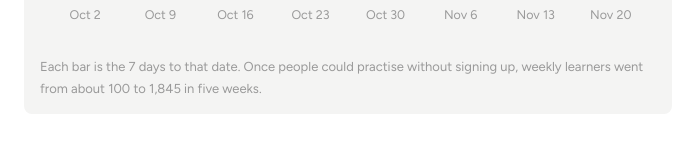
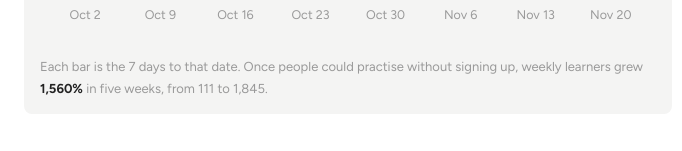
Before and after one commit to johnbr0phy/jbnet, a plain HTML site: page ai-lab/tigertest-million/index.html in a window 1280 px wide. Shown: the part 1080-1231 px from the top of the page, 292-974 px from the left. Drawn offline with Linux system fonts and the light colour scheme.

Commit message:
Tigertest article: weekly learners caption says 1,560% growth (#35)
Claude-Session: https://claude.ai/code/session_01BKb6JnaKtRpLvpewDJqmDn

Co-authored-by: Claude <noreply@anthropic.com>

```diff
--- a/ai-lab/tigertest-million/index.html
+++ b/ai-lab/tigertest-million/index.html
@@ -117,7 +117,7 @@
 <line class="marker" x1="242.0" x2="242.0" y1="26" y2="252"/>
 <text class="mlab" x="248.0" y="36">No sign-up needed</text>
 </svg>
-    <figcaption>Each bar is the 7 days to that date. Once people could practise without signing up, weekly learners went from about 100 to 1,845 in five weeks.</figcaption>
+    <figcaption>Each bar is the 7 days to that date. Once people could practise without signing up, weekly learners grew <strong>1,560%</strong> in five weeks, from 111 to 1,845.</figcaption>
   </figure>
 
   <p>This week, people visited Tigertest from <strong>130 countries</strong>.</p>
```
